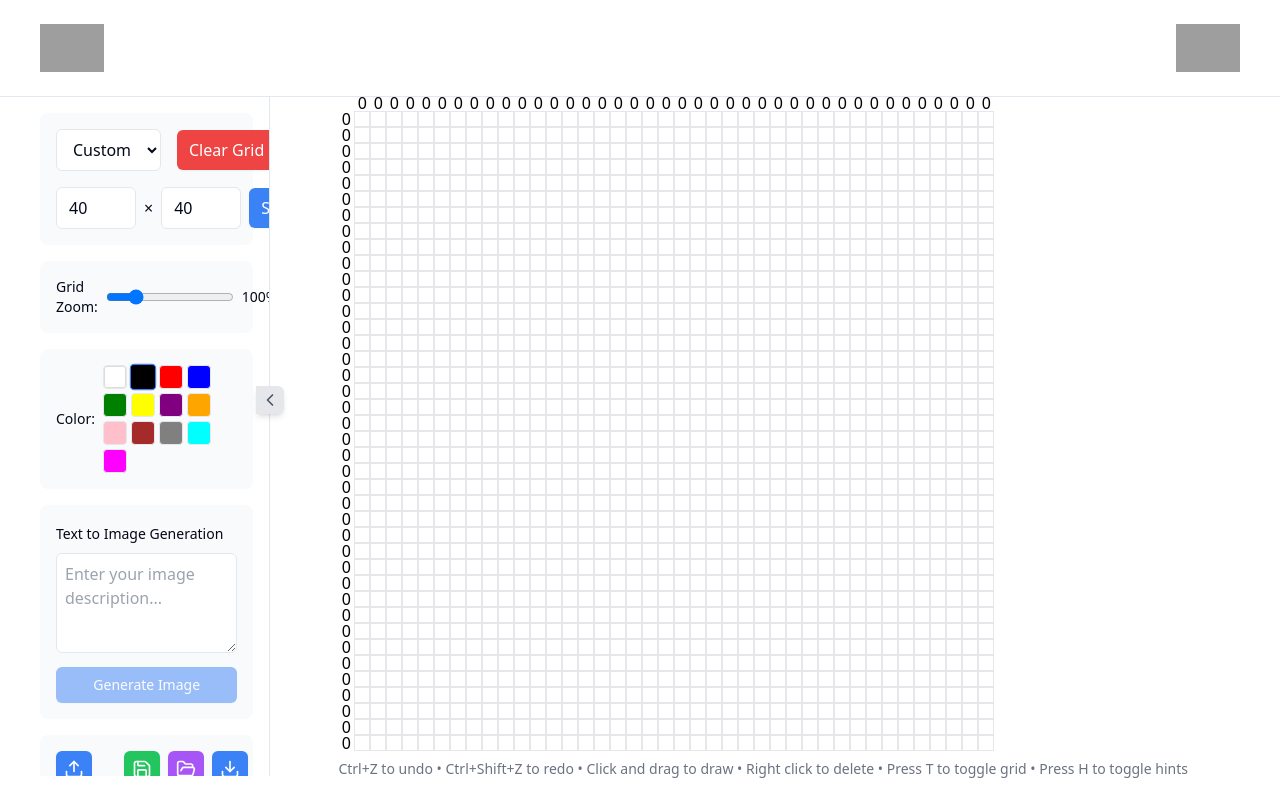
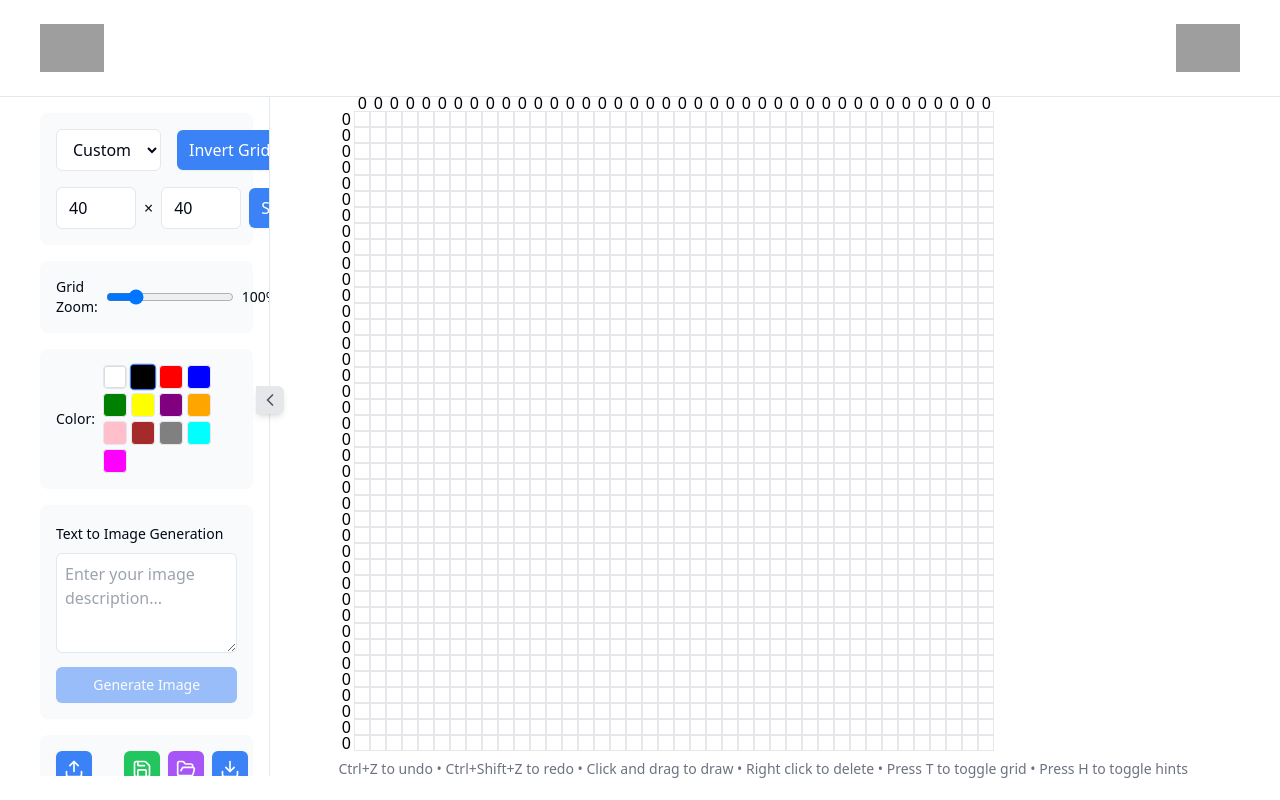
Before and after one commit to nxtphaseai/nonomaker, a React (Vite) app: page / in a window 1280 px wide. Built offline with nearby package versions, Linux system fonts and the light colour scheme; grey boxes are pictures that could not be loaded.

Commit message:
inverted added

```diff
--- a/src/components/nonogram/GridControls.tsx
+++ b/src/components/nonogram/GridControls.tsx
@@ -8,6 +8,7 @@ interface GridControlsProps {
   onPresetChange: (index: number) => void;
   onCustomSizeSet?: (width: number, height: number) => void;
   onClear: () => void;
+  onInvert: () => void;
   customWidth: string;
   customHeight: string;
 }
@@ -19,6 +20,7 @@ export const GridControls: React.FC<GridControlsProps> = ({
   onPresetChange,
   onCustomSizeSet,
   onClear,
+  onInvert,
   customWidth,
   customHeight,
 }) => {
@@ -53,6 +55,13 @@ export const GridControls: React.FC<GridControlsProps> = ({
             </option>
           ))}
         </select>
+        <button
+          onClick={onInvert}
+          disabled={processing}
+          className="px-3 py-2 rounded-md bg-blue-500 text-white hover:bg-blue-600 transition-colors shadow-sm whitespace-nowrap"
+        >
+          Invert Grid
+        </button>
         <button
           onClick={onClear}
           disabled={processing}
--- a/src/components/nonogram/NonogramEditor.tsx
+++ b/src/components/nonogram/NonogramEditor.tsx
@@ -543,6 +543,27 @@ export const NonogramEditor: React.FC = () => {
     }
   };
 
+  const handleInvert = () => {
+    setUndoRedoState(currentState => {
+      const currentGrid = currentState.present.gridStates[currentState.present.selectedPreset];
+      const invertedGrid = currentGrid.map(row =>
+        row.map(cell => cell === 'none' ? 'black' : 'none')
+      );
+
+      return {
+        past: [...currentState.past, currentState.present],
+        present: {
+          ...currentState.present,
+          gridStates: {
+            ...currentState.present.gridStates,
+            [currentState.present.selectedPreset]: invertedGrid
+          }
+        },
+        future: []
+      };
+    });
+  };
+
   /**
    * Global keydown listener for grid resizing shortcuts:
    *
@@ -749,6 +770,7 @@ export const NonogramEditor: React.FC = () => {
                 onPresetChange={handlePresetChange}
                 onCustomSizeSet={handleCustomSizeSet}
                 onClear={handleClear}
+                onInvert={handleInvert}
                 customWidth={GRID_PRESETS[0].width.toString()}
                 customHeight={GRID_PRESETS[0].height.toString()}
               />
```
